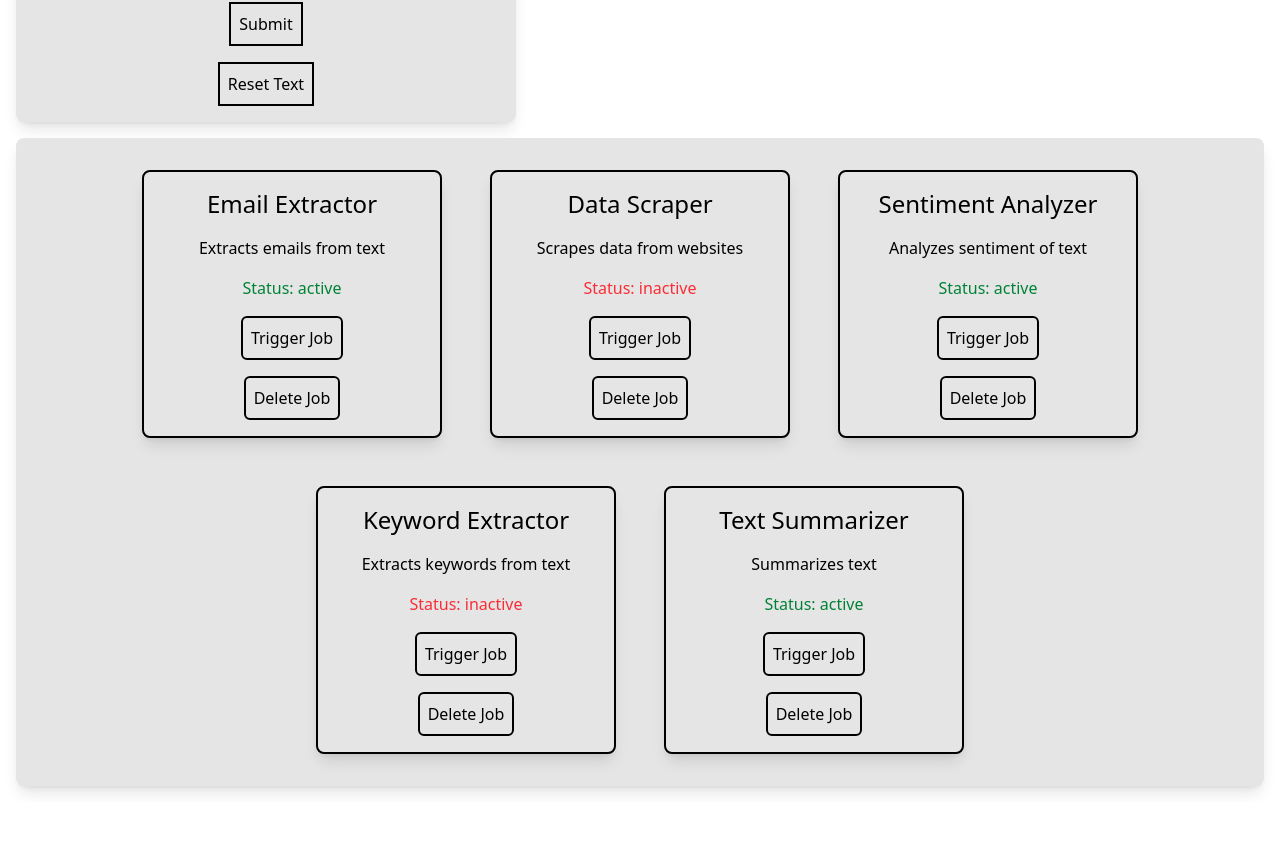
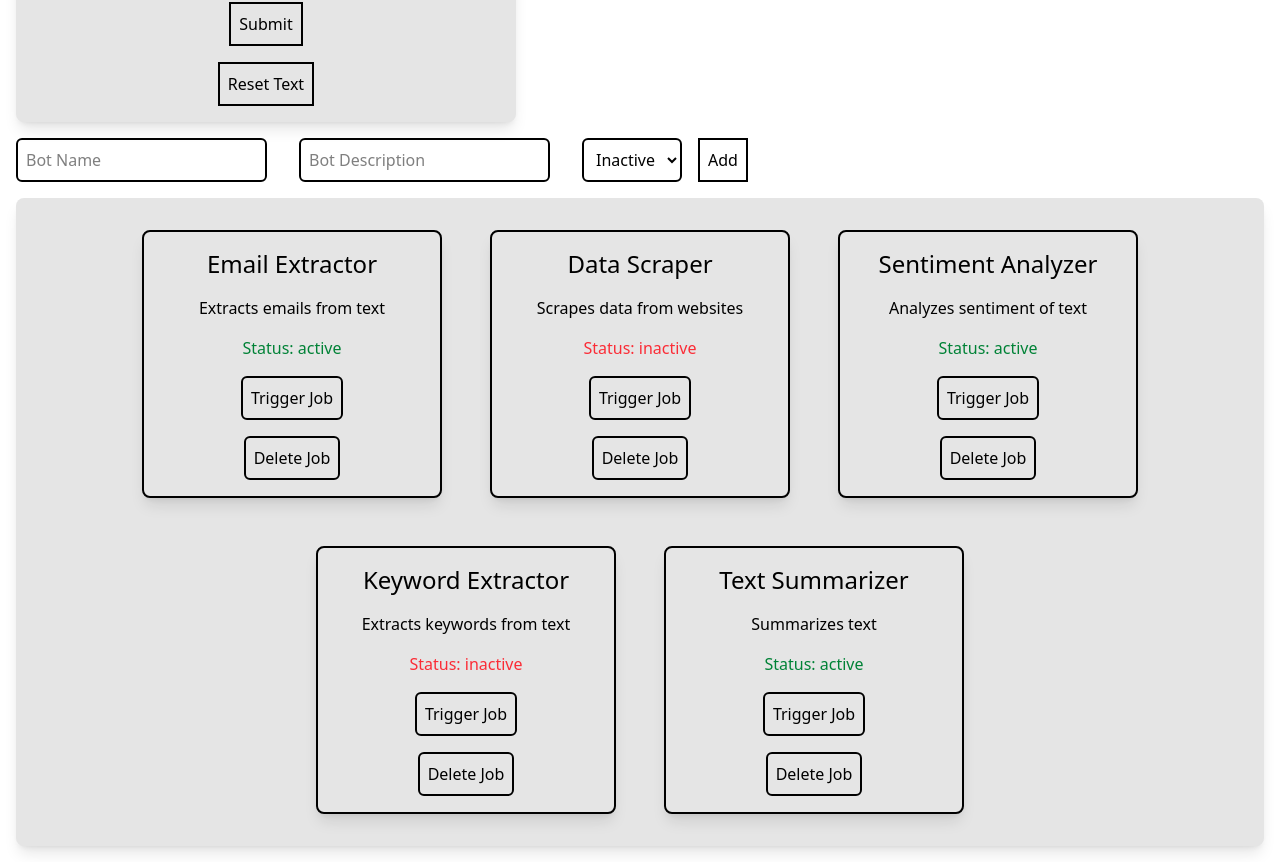
Before and after one commit to Ben-Cor/ITOnlineReact, a React (Vite) app: page / in a window 1280 px wide. Shown: the part 1160-2022 px from the top of the page. Before the commit the page ends 1962 px from the top, so only its background shows below. Built offline with nearby package versions, Linux system fonts and the light colour scheme.

Commit message:
added form to add bot to BotListManager

```diff
--- a/src/components/BotListManager.jsx
+++ b/src/components/BotListManager.jsx
@@ -9,6 +9,13 @@ function BotListManager() {
         { id:4, name: "Keyword Extractor", description: "Extracts keywords from text", status: "inactive" },
         { id:5, name: "Text Summarizer", description: "Summarizes text", status: "active" },
     ]);
+
+    const [newBot, setNewBot] = useState({
+        id: "",
+        name: "",
+        description: "",
+        status: "inactive"
+    });
 
     function handleTriggerJob(id) {
         setBots((prevBots) =>
@@ -33,12 +40,67 @@ function BotListManager() {
         setBots(bots.filter(bot => bot.id !== id));
     }
 
+    function addBotToList(e) {
+        e.preventDefault();
+        if (newBot.name && newBot.description) {
+            setBots((prevBots) => [
+                ...prevBots,
+                {
+                    id: Date.now(),
+                    name: newBot.name,
+                    description: newBot.description,
+                    status: newBot.status,
+                },
+            ]);
+            setNewBot({
+                id: "",
+                name: "",
+                description: "",
+                status: "inactive",
+            });
+        } else {
+            alert("Please fill in all fields");
+        }
+    }
+
     const textColour = (status) => {
         return status === "active" ? "text-green-700" : "text-red-500";
     }
 
     return (
         <div >
+            <form action="" className="mt-4">
+                <input
+                className="border-2 p-2 rounded-md mx-4"
+                type="text" name="botName"
+                placeholder="Bot Name"
+                id="botName"
+                value={newBot.name}
+                onChange={(e) => setNewBot({...newBot, name: e.target.value})}
+                />
+                <input
+                className="border-2 p-2 rounded-md mx-4"
+                type="text" name="botDescription"
+                placeholder="Bot Description"
+                id="botDescription"
+                value={newBot.description}
+                // event sets the new bot description to the value of the input field
+                // ...newBot is used to keep the other properties of the new bot object intact
+                // e.target.value is the value of the input field
+                onChange={(e) => setNewBot({...newBot, description: e.target.value})}
+                />
+                <select
+                className="border-2 p-2 rounded-md mx-4"
+                name="botStatus"
+                id="botstatus"
+                placeholder="Bot Status"
+                value={newBot.status}
+                onChange={(e) => setNewBot({ ...newBot, status: e.target.value })}>
+                    <option value="inactive">Inactive</option>
+                    <option value="active">Active</option>
+                </select>
+                <button className="border-2 p-2" type="submit" onClick={(e) => addBotToList(e)}>Add</button>
+            </form>
             <ul className="flex flex-wrap items-center justify-center gap-4 bg-neutral-200 shadow-lg rounded-lg p-4 m-4">
                 {bots.map((bot) => {
                     return (
```
